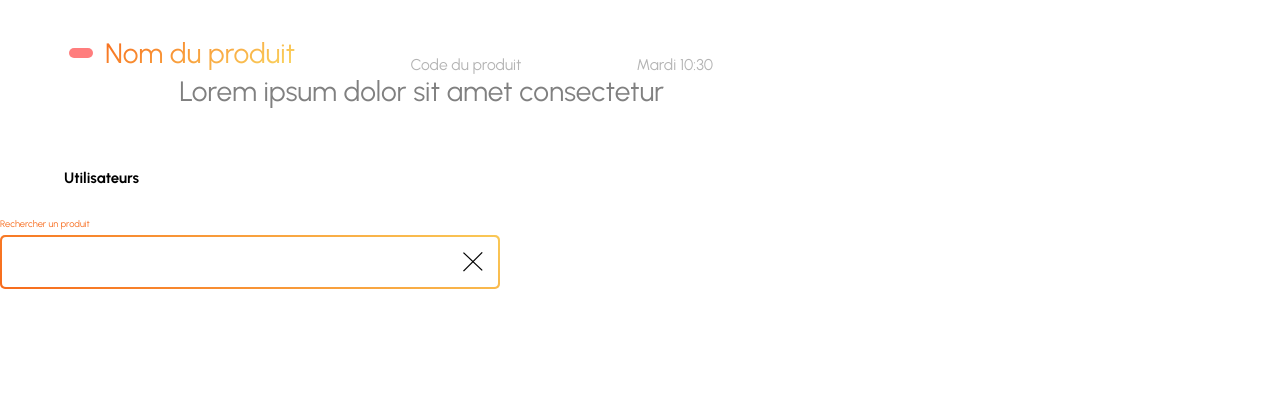
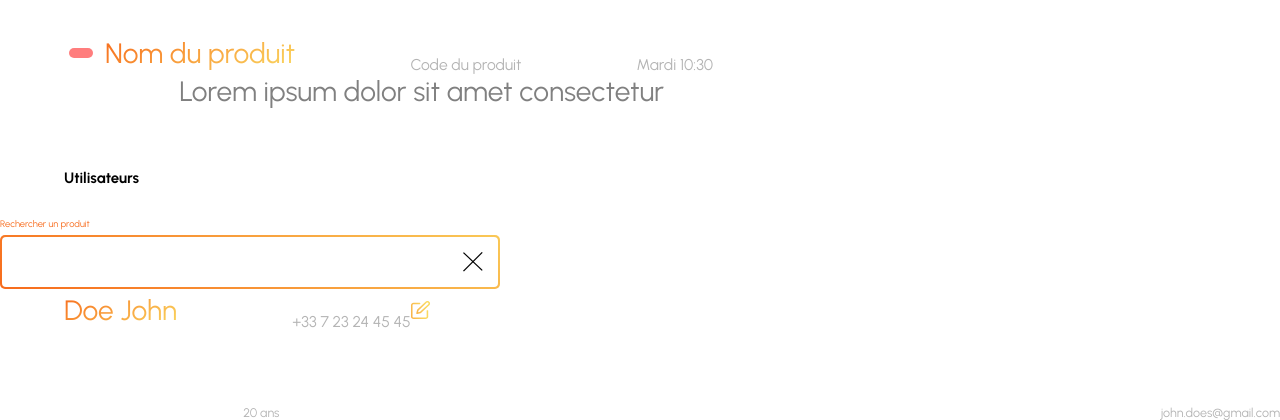
Before and after one commit to HipppB/safeHub, a PHP site: page /dashboardGestionnaire.html in a window 1280 px wide. Shown: the part 1218-1638 px from the top of the page. Before the commit the page ends 1507 px from the top, so only its background shows below. Run offline with PHP 8.4, Linux system fonts and the light colour scheme.

Commit message:
users part

```diff
--- a/src/views/dashboardGestionnaire.html
+++ b/src/views/dashboardGestionnaire.html
@@ -82,7 +82,7 @@
                 <div class="image-notif-importante"></div>
                 <p class="gradienttext">Nom du produit</p>
                 <div class="small">Code du produit</div>
-                <div class="small">Mardi 10:30</Main></div>
+                <div class="small">Mardi 10:30</div>
             </div>
 
             <div class="notif-middle">
@@ -94,7 +94,7 @@
                 <div class="image-notif-importante"></div>
                 <p class="gradienttext">Nom du produit</p>
                 <div class="small">Code du produit</div>
-                <div class="small">Mardi 10:30</Main></div>
+                <div class="small">Mardi 10:30</div>
             </div>
 
             <div class="notif-middle">
@@ -106,7 +106,7 @@
                 <div class="image-notif-normale"></div>
                 <p class="gradienttext">Nom du produit</p>
                 <div class="small">Code du produit</div>
-                <div class="small">Mardi 10:30</Main></div>
+                <div class="small">Mardi 10:30</div>
             </div>
 
             <div class="notif-middle">
@@ -131,7 +131,7 @@
                 <div class="image-notif-importante"></div>
                 <p class="gradienttext">Nom du produit</p>
                 <div class="small">Code du produit</div>
-                <div class="small">Mardi 10:30</Main></div>
+                <div class="small">Mardi 10:30</div>
             </div>
 
             <div class="notif-middle">
@@ -146,7 +146,32 @@
             type="search"
             name="product"
             placeholder="Rechercher un produit"
-            path="/views/assets/icons/close.svg"
+            path="../views/assets/icons/close.svg"
         ></div>
+
+
+
+
+        <div class="notification">
+            <div class="notif-top">
+                <p class="gradienttext">Doe John</p>
+                <div class="small">+33 7 23 24 45 45</div>
+                <img src="../views/assets/icons/modify.svg"></div>
+            </div>
+
+            <div class="notif-middle">
+                  <div class="small">20 ans</div>
+                <div class="small">john.does@gmail.com</div>
+            </div>
+            </div>
+        </div>
+
+
+
+
+
+
+
+
     </body>
 </html>
--- a/src/views/styles/dashboardGestionnaire.css
+++ b/src/views/styles/dashboardGestionnaire.css
@@ -54,7 +54,9 @@
     justify-content: space-between;
     margin-left: 10%;
 }
-
+.notifi p {
+    color: #b4b4b4;
+}
 .image-notif-importante {
     font-size: 0.2em;
     background-color: #ff7d7d;
```
